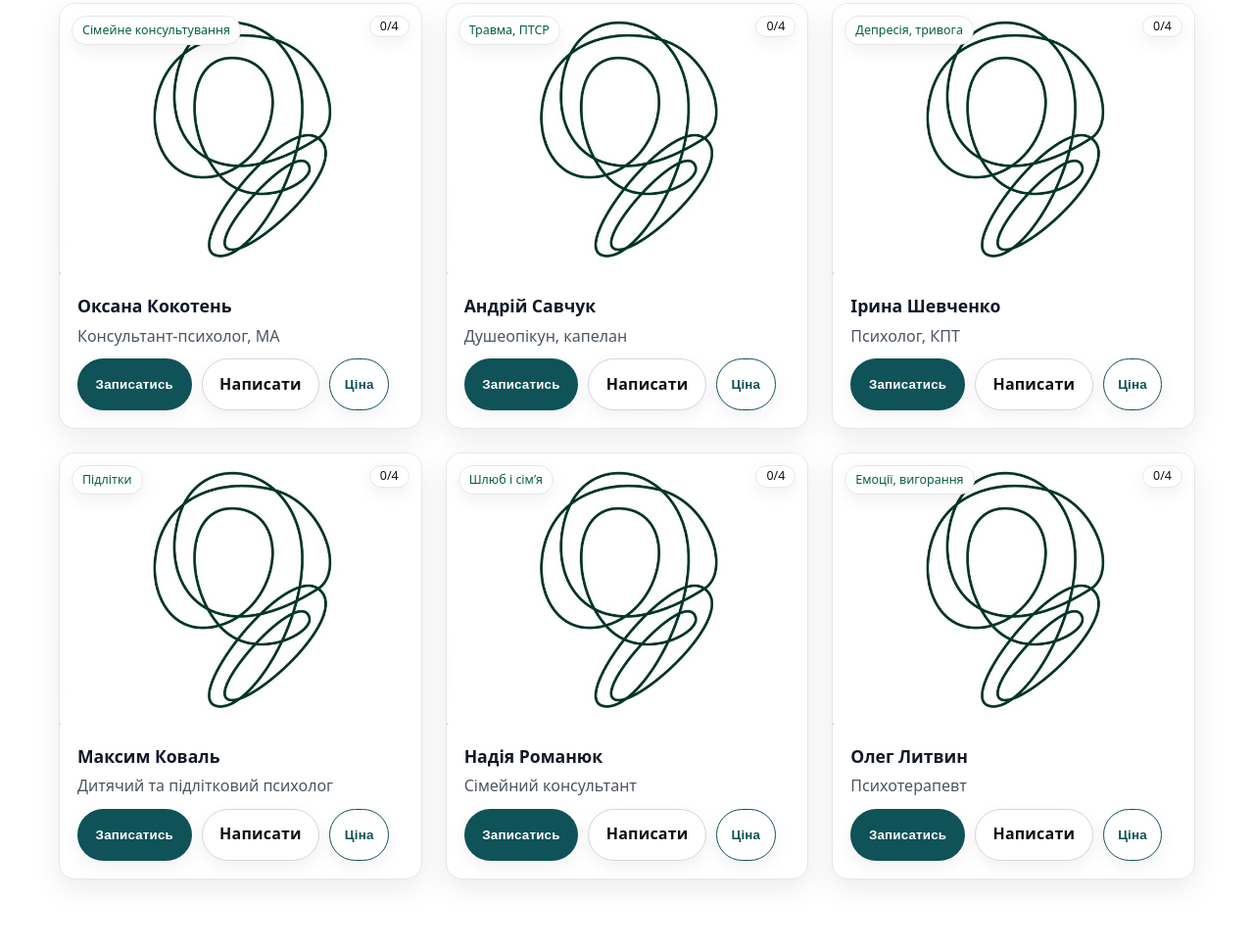
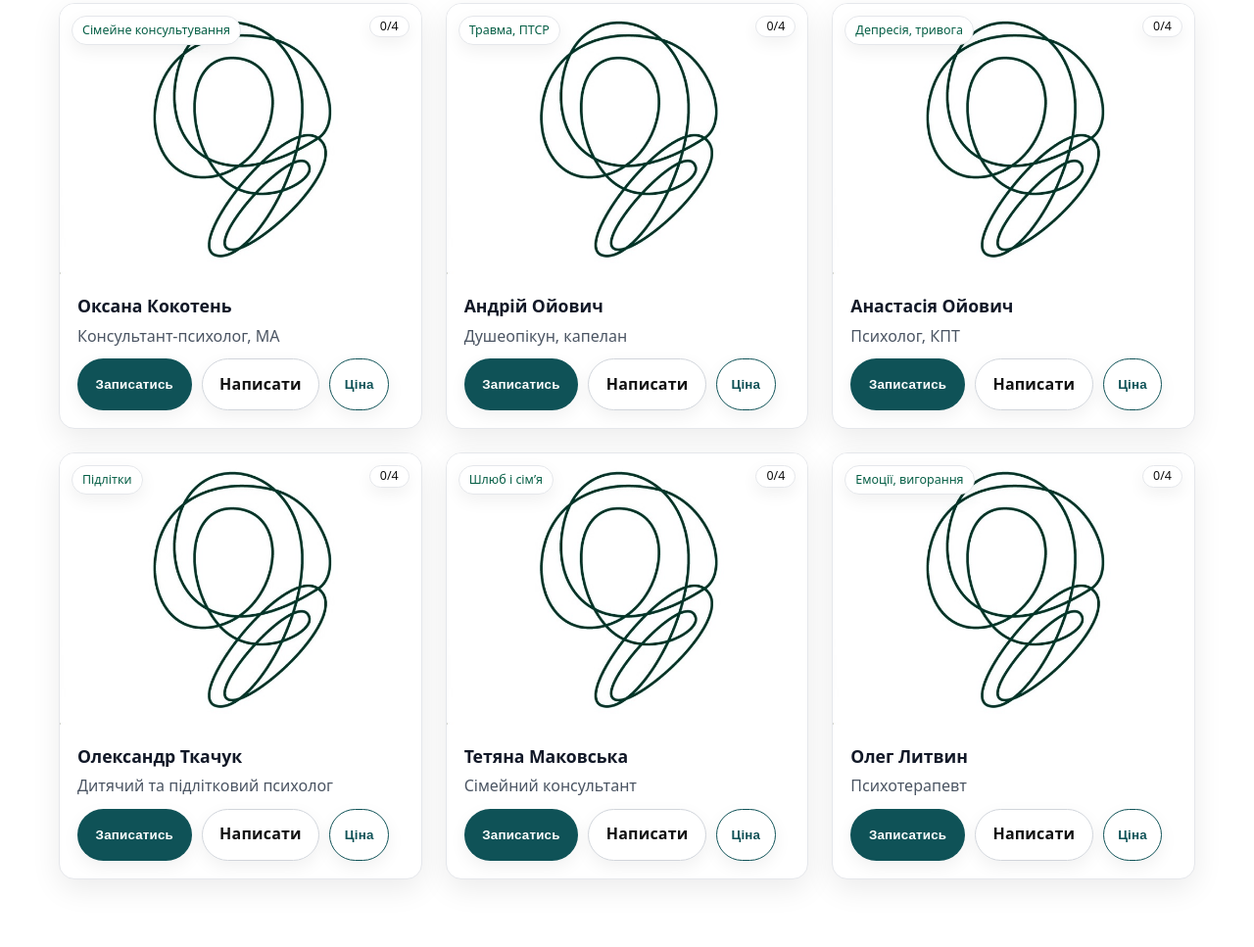
Before and after one commit to Dafialz/KOMA, a website: page html/directory.html in a window 1280 px wide. Shown: the part 312-1279 px from the top of the page at 98% size. Drawn offline with Linux system fonts and the light colour scheme; no server answers.

Commit message:
fix: build errors

```diff
--- a/html/directory.html
+++ b/html/directory.html
@@ -72,7 +72,7 @@
           <span class="quota-badge" aria-label="Кількість записів на сьогодні">0/4</span>
         </div>
         <div class="p-body">
-          <h3 class="p-name">Андрій Савчук</h3>
+          <h3 class="p-name">Андрій Ойович</h3>
           <p class="p-role">Душеопікун, капелан</p>
           <div class="p-actions">
             <button class="btn" data-name="Андрій Савчук" onclick="openConsultation(this)">Записатись</button>
@@ -100,7 +100,7 @@
           <span class="quota-badge" aria-label="Кількість записів на сьогодні">0/4</span>
         </div>
         <div class="p-body">
-          <h3 class="p-name">Ірина Шевченко</h3>
+          <h3 class="p-name">Анастасія Ойович</h3>
           <p class="p-role">Психолог, КПТ</p>
           <div class="p-actions">
             <button class="btn" data-name="Ірина Шевченко" onclick="openConsultation(this)">Записатись</button>
@@ -128,7 +128,7 @@
           <span class="quota-badge" aria-label="Кількість записів на сьогодні">0/4</span>
         </div>
         <div class="p-body">
-          <h3 class="p-name">Максим Коваль</h3>
+          <h3 class="p-name">Олександр Ткачук</h3>
           <p class="p-role">Дитячий та підлітковий психолог</p>
           <div class="p-actions">
             <button class="btn" data-name="Максим Коваль" onclick="openConsultation(this)">Записатись</button>
@@ -156,7 +156,7 @@
           <span class="quota-badge" aria-label="Кількість записів на сьогодні">0/4</span>
         </div>
         <div class="p-body">
-          <h3 class="p-name">Надія Романюк</h3>
+          <h3 class="p-name">Тетяна Маковська</h3>
           <p class="p-role">Сімейний консультант</p>
           <div class="p-actions">
             <button class="btn" data-name="Надія Романюк" onclick="openConsultation(this)">Записатись</button>
```
